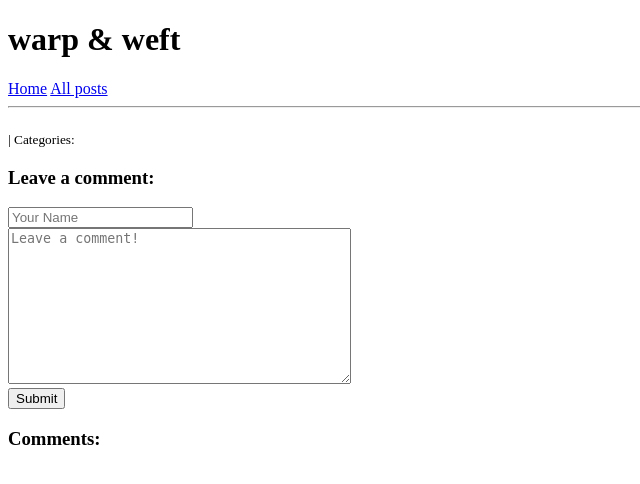
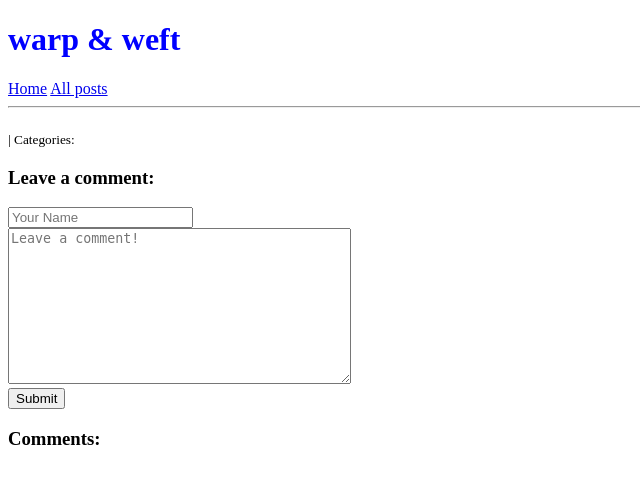
Before and after one commit to bootonk/django-blog, a Django app: template blog/templates/main/post.html in a window 1280 px wide. Shown: the top 484 px of the page, without its empty margins (0-640 px from the left). Run offline with Django 4.2, Linux system fonts and the light colour scheme; the template is opened without the code that fills it: values that come from a table or form of the project are taken from there, others are empty.

Commit message:
Add and connect CSS and favicon

```diff
--- /dev/null
+++ b/blog/static/main/main.css
@@ -0,0 +1,3 @@
+h1 {
+  color: blue;
+}
--- a/blog/templates/main/header.html
+++ b/blog/templates/main/header.html
@@ -1,7 +1,13 @@
+{% load static %}
 <!DOCTYPE html>
 <html lang="en">
     <head>
         <meta charset="utf-8">
+        <meta name="viewport" content="width=device-width, initial-scale=1">
+
+        <link rel="icon" href="{% static 'images/favicon.png' %}">
+        <link rel="stylesheet" type="text/css" href="{% static 'main/main.css' %}">
+
         <title>warp & weft</title>
     </head>
     <body>
```
Also changed, not shown: blog/static/images/favicon.png (added).
